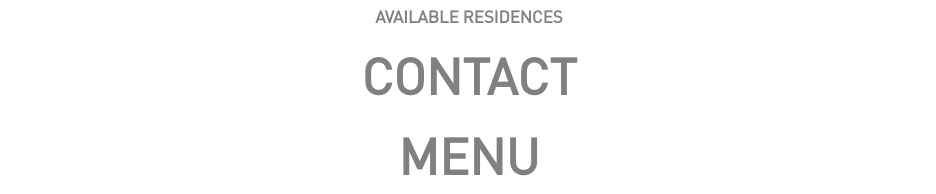
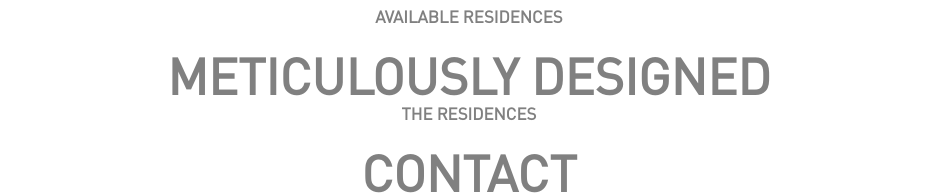
Before and after one commit to OliviaAdongo/reincarnate, a React (Create React App) app: page /preparingpages in a window 1280 px wide. Shown: the part 376-570 px from the top of the page, without its empty margins (171-1107 px from the left). Built offline with nearby package versions, Linux system fonts and the light colour scheme.

Commit message:
Milestone: Rooms carousel font changes

```diff
--- a/src/Components/Home/Redirect.js
+++ b/src/Components/Home/Redirect.js
@@ -22,6 +22,11 @@ function Redirect() {
             <h6 className="descripton">AVAILABLE RESIDENCES</h6>
 
           </a>
+          <a href="/residence" className='err'  style={{color:"grey"}}>
+            <h1 className="men-opt" style={{color:"grey", marginTop:"30px"}}>METICULOUSLY DESIGNED</h1>
+            <h6 className="descripton">THE RESIDENCES</h6>
+
+          </a>
           <a href="/contact" style={{color:"grey"}}>
 
             <h1 className="men-opt" style={{ marginTop:"30px"}}>CONTACT</h1>
```
